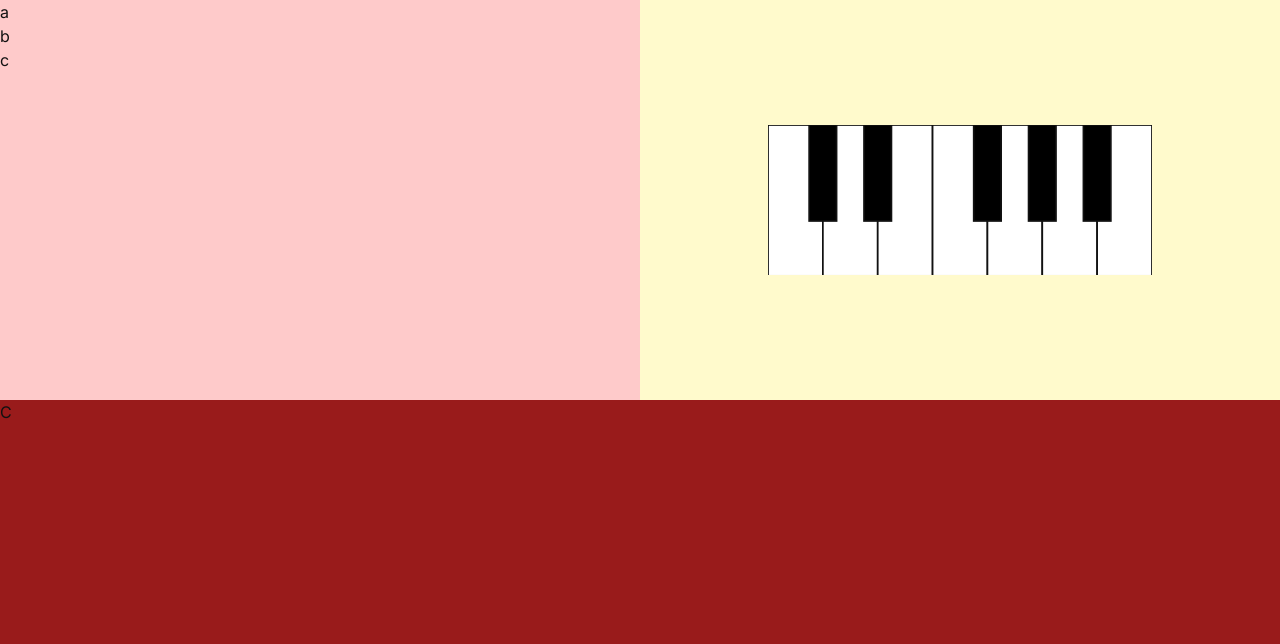
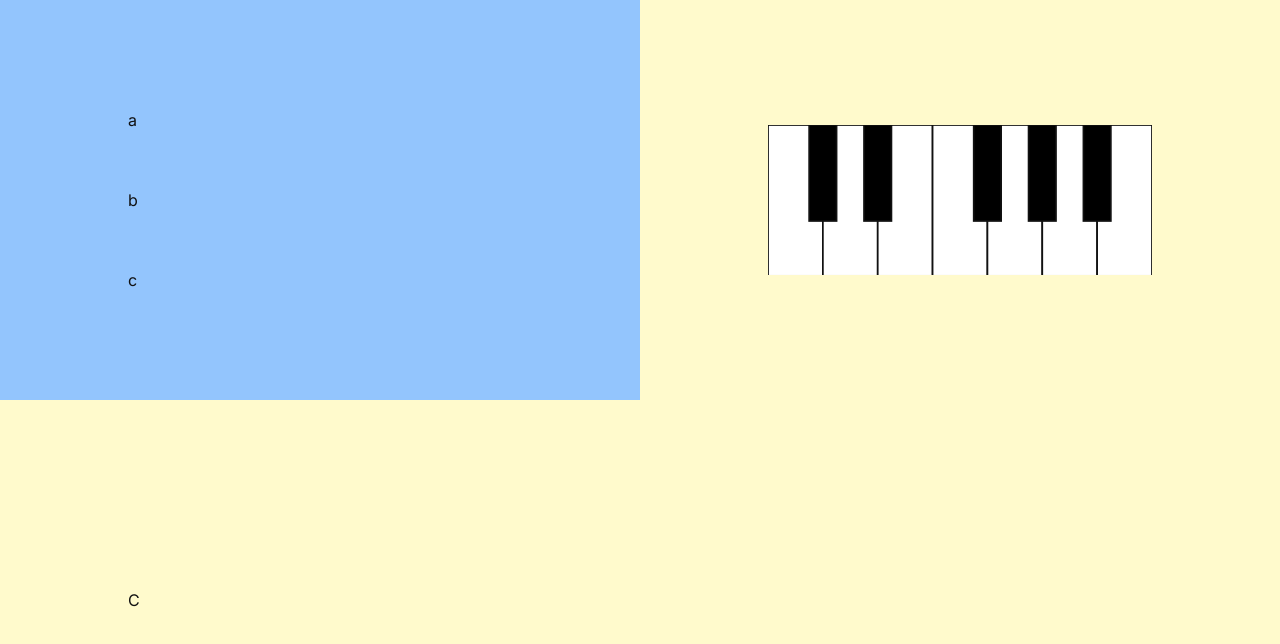
Before and after one commit to asgervelling/sheet-music-editor, a Next.js app: page / in a window 1280 px wide. Shown: the top 644 px of the page. Built offline with nearby package versions, Linux system fonts and the light colour scheme.

Commit message:
LayoutElement

```diff
--- a/src/app/page.tsx
+++ b/src/app/page.tsx
@@ -1,3 +1,4 @@
+import LayoutElement from "@/components/LayoutElement";
 import { StateProvider } from "./context/StateContext";
 import PianoSVG from "@/components/PianoSVG";
 
@@ -6,16 +7,16 @@ export default function Home() {
     <StateProvider>
       <div className="grid grid-cols-2 grid-rows-2 h-screen">
         {/* Row 1 */}
-          <div className="bg-red-200">
+        <LayoutElement className="bg-blue-300">
           <p>a</p>
           <p>b</p>
           <p>c</p>
-          </div>
-          <div className="grid items-center py-20 px-32">
+        </LayoutElement>
+        <LayoutElement>
           <PianoSVG />
-          </div>
+        </LayoutElement>
         {/* Row 2 */}
-          <div className="bg-red-800 col-span-2">C</div>
+        <LayoutElement>C</LayoutElement>
       </div>
     </StateProvider>
   );
--- /dev/null
+++ b/src/components/LayoutElement.tsx
@@ -0,0 +1,9 @@
+// extend div
+type LayoutElementProps = {
+  children: React.ReactNode;
+  className?: string;
+};
+
+export default function LayoutElement({ children, className }: LayoutElementProps) {
+  return <div className={`grid items-center py-20 px-32 ${className}`}>{children}</div>;
+}
```
Lines whose indentation alone changed are shown as unchanged.
